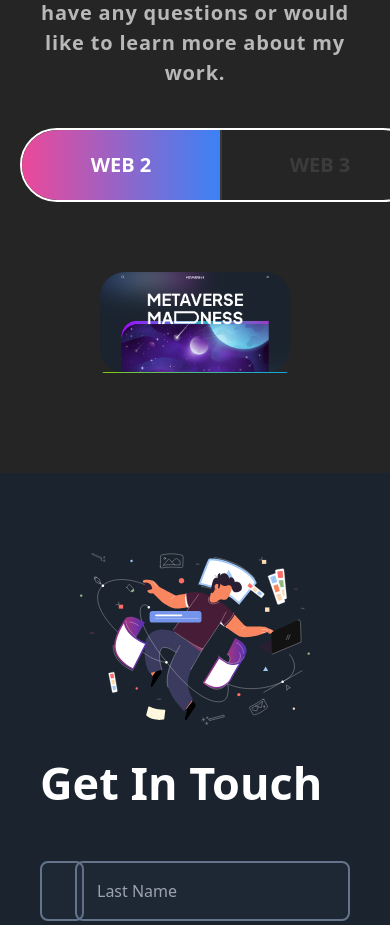
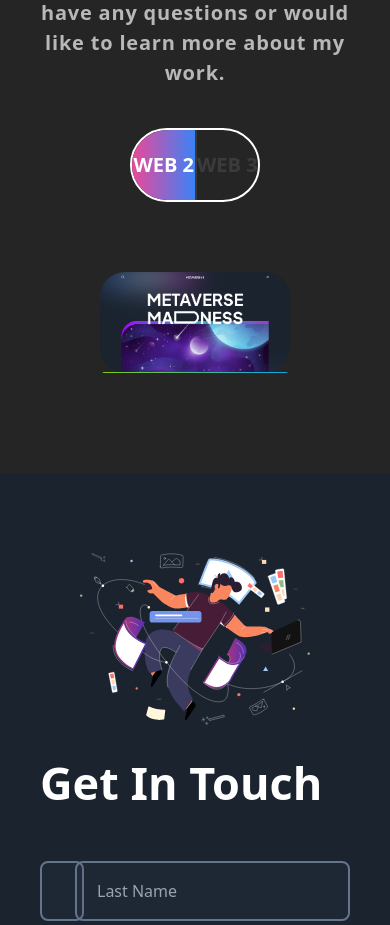
Before and after one commit to CoinKarunaratne/Portfolio, a React (Vite) app: page / in a window 390 px wide. Shown: the part 2220-3145 px from the top of the page. Built offline with nearby package versions, Linux system fonts and the light colour scheme.

Commit message:
mobile-changes-2

```diff
--- a/src/components/hero.jsx
+++ b/src/components/hero.jsx
@@ -47,7 +47,7 @@ export default function Hero() {
   return (
     <section id="home">
       <div className="flex flex-col lg:flex-row">
-        <div className="mt-0 pt-[150px] pb-[100px] md:pl-[80px]">
+        <div className="mt-0 pt-[150px] pb-[100px] sm:px-[20px] md:pl-[80px]">
           <span className="tracking-[0.8px] text-white py-[8px] px-[10px] font-bold bg-gradient-to-r from-pink-500 to-blue-500 border-2 border-solid border-white text-[20px] mb-[16px] inline-block">
             {" "}
             Welcome to My Portfolio
@@ -79,7 +79,7 @@ export default function Hero() {
             </span>
           </motion.button>
         </div>
-        <div className="scale-[0.6] md:scale-100 mr-[500px] sm:mr-0 md:pt-[100px]">
+        <div className="scale-[0.5] self-start md:scale-100 mr-[500px] sm:mr-0 md:pt-[100px]">
           <Spline scene="https://prod.spline.design/luG2LYbF43qgQCi1/scene.splinecode" />
         </div>
       </div>
--- a/src/components/projects.jsx
+++ b/src/components/projects.jsx
@@ -22,7 +22,7 @@ export default function projects() {
           reach out to me if you have any questions or would like to learn more
           about my work.
         </p>
-        <div className="grid grid-cols-2 justify-center divide-x-2 w-[400px] text-[20px] font-bold text-white sm:w-[600px] mx-auto my-[20px] rounded-[80px] border-2 border-solid border-white">
+        <div className="grid grid-cols-2 justify-center divide-x-2 md:w-[600px] text-[20px] font-bold text-white sm:w-[400px] mx-auto my-[20px] rounded-[80px] border-2 border-solid border-white">
           <button
             type="button"
             onClick={() => setProjects("web2")}
```
